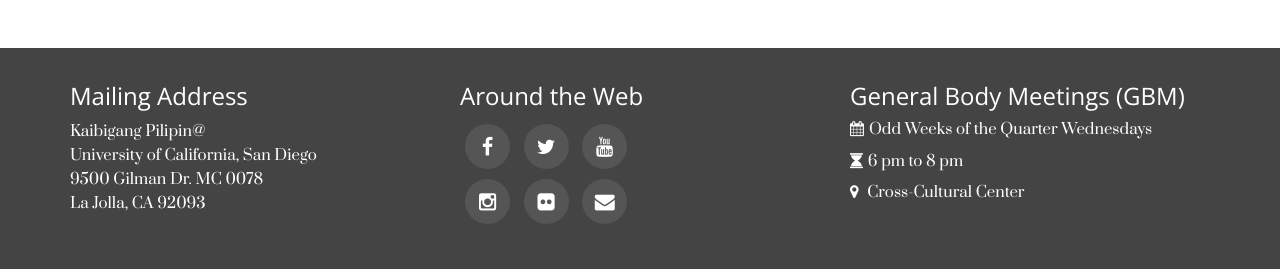
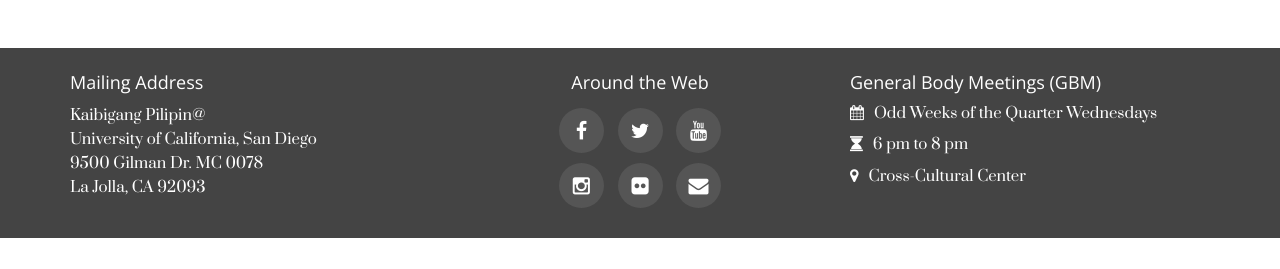
Before and after one commit to rickylieu/COGS187B, a plain HTML site: page core.html in a window 1280 px wide. Shown: the part 1959-2228 px from the top of the page. After the commit the page ends 2197 px from the top, so only its background shows below. Drawn offline with nearby package versions, Linux system fonts and the light colour scheme.

Commit message:
Changed the footer a little, made headings smaller and centered around the web section

```diff
--- a/core.html
+++ b/core.html
@@ -192,17 +192,11 @@
 
 
 
-
-
   <section>
 
     <div class="mu-about-us-right" style="padding-top: 20px;">
-
-
       <div class="col-md-12">
         <div class="card">
-
-
           <div class="card-content">
             <h4 class="title"></h4>
             <p class="category"><font color="black"><b>
@@ -211,12 +205,10 @@
         </div>
       </div>
 
-
-
       <div class="col-sm-6">
         <div class="card">
-
-                                          <div class="card-header card-chart" data-background-color="green"><img src="assets/img/corementor.jpg" alt="img">
+          <div class="card-header card-chart" data-background-color="green">
+            <img src="assets/img/corementor.jpg" alt="img">
             <div class="ct-chart" id="dailySalesChart"></div>
           </div>
           <div class="card-content">
@@ -231,8 +223,8 @@
 
       <div class="col-sm-6">
         <div class="card">
-
-                                          <div class="card-header card-chart" data-background-color="green"><img src="assets/img/coreprogramming.jpg" alt="img">
+          <div class="card-header card-chart" data-background-color="green">
+            <img src="assets/img/coreprogramming.jpg" alt="img">
             <div class="ct-chart" id="dailySalesChart"></div>
           </div>
           <div class="card-content">
@@ -243,9 +235,7 @@
         </div>
       </div>
 
-
-
-
+    </div>
   </section>
 
 
@@ -273,9 +263,9 @@
     <footer id="mu-footer">
       <div class="container">
         <div class="row">
-               <div class="col-md-4" style = "color: #fff ;">
+            <div class="col-md-4" style = "color: #fff;">
 
-               <h3 >Mailing Address </h3>
+               <h4>Mailing Address </h4>
                <p>Kaibigang Pilipin@ <br>
                  University of California, San Diego <br>
                  9500 Gilman Dr. MC 0078 <br>
@@ -284,10 +274,10 @@
 
 
             </div>
-               <div class="col-md-4" style = "color: #fff ;">
+               <div class="col-md-4" style = "color: #fff;">
                  <div class="mu-footer-area">
-                    <div class="mu-footer-social" style = "text-align: left; padding-bottom: 15px">
-                 <h3>Around the Web</h3>
+                    <div class="mu-footer-social" style = "text-align: center;">
+                 <h4>Around the Web</h4>
                  <a href="https://www.facebook.com/ucsdkp"><span class="fa fa-facebook"></span></a>
                  <a href="https://twitter.com/ucsdkp"><span class="fa fa-twitter"></span></a>
                  <a href="https://www.youtube.com/user/kpucsd"><span class="fa fa-youtube"></span></a><br>
@@ -297,19 +287,18 @@
                </div>
             </div>
           </div>
-          <div class="col-md-4" style = "color: #fff ;">
+          <div class="col-md-4" style = "color: #fff;">
 
-          <h3>General Body Meetings (GBM)</h3>
+          <h4>General Body Meetings (GBM)</h4>
           <address>
-            <p><span> <i class="fa fa-calendar" style="padding-right: 5px" ></i>Odd Weeks of the Quarter Wednesdays</span> </p>
-            <p> <i class="fa fa-hourglass" style="padding-right: 5px" ></i>6 pm to 8 pm</p>
-            <p><i class="fa fa-map-marker" style="padding-right: 5px" ></i>  Cross-Cultural Center </p>
+            <p><i class="fa fa-calendar" style="padding-right: 10px"></i>Odd Weeks of the Quarter Wednesdays</p>
+            <p><i class="fa fa-hourglass" style="padding-right: 10px"></i>6 pm to 8 pm</p>
+            <p><i class="fa fa-map-marker" style="padding-right: 10px"></i>Cross-Cultural Center</p>
           </address>
 
           </div>
         </div>
       </div>
-
     </footer>
     <!-- End Footer -->
 
```
Also changed, not shown: alumni.html (+2 -10 lines). Lines whose indentation alone changed are shown as unchanged.
